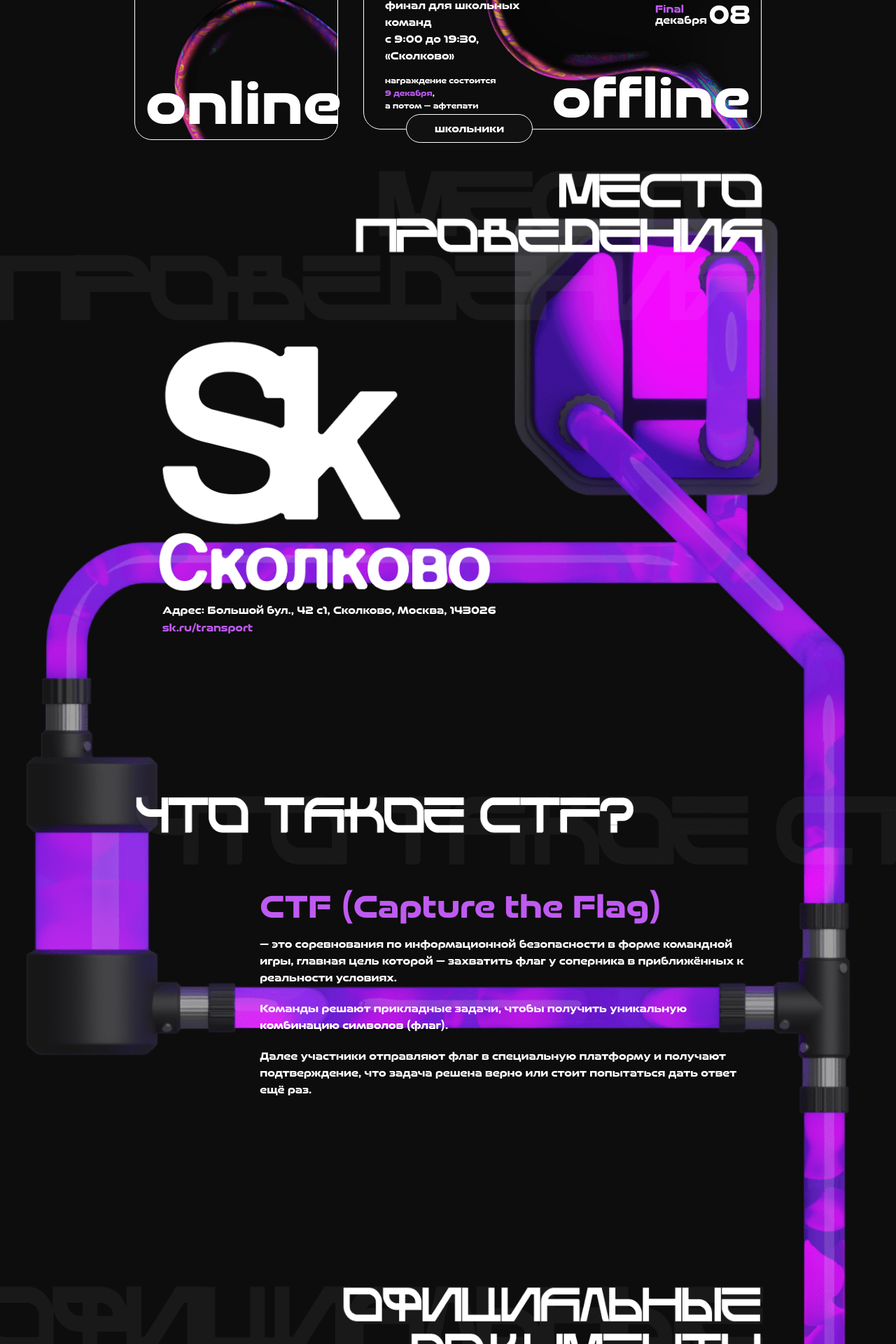
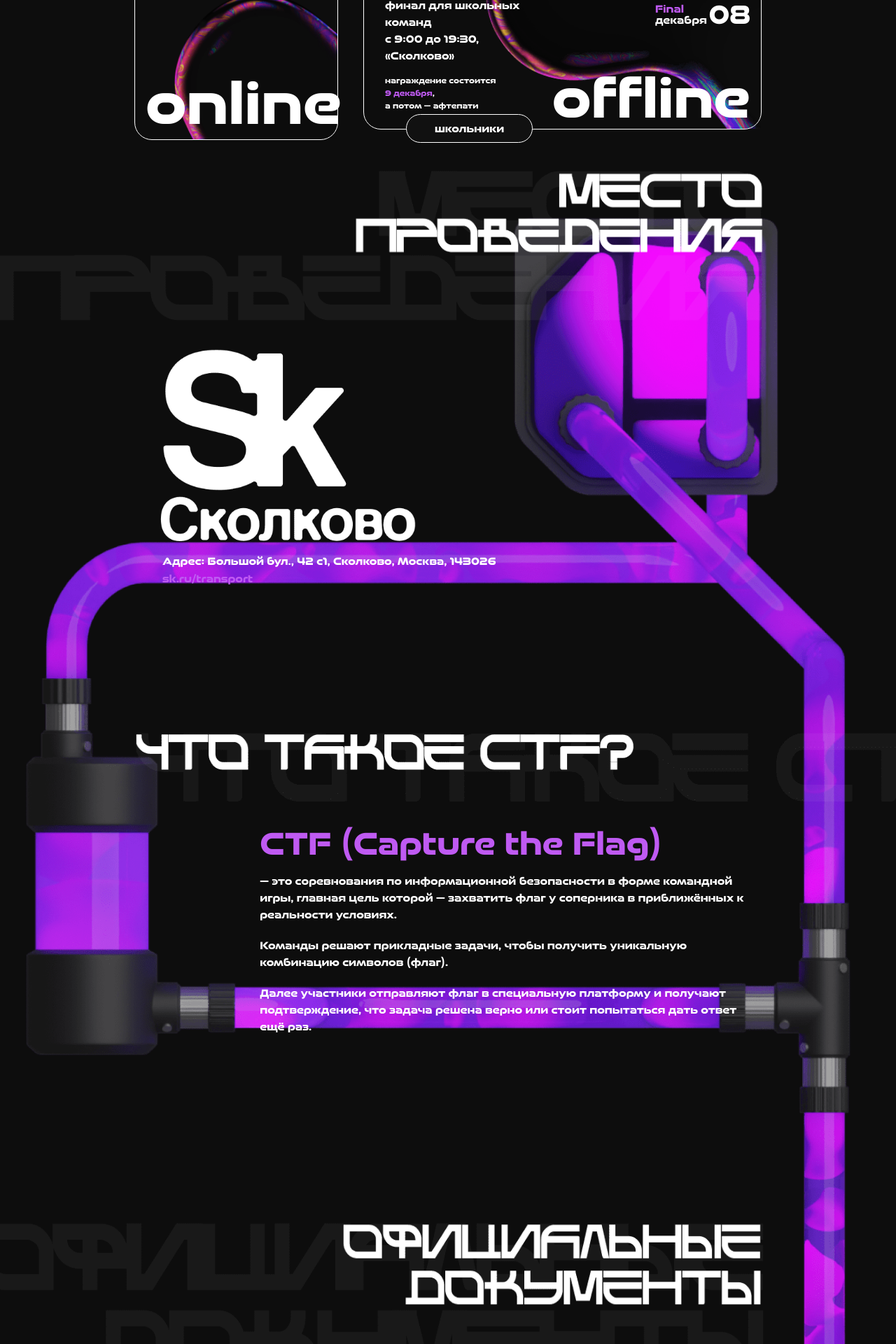
Before and after one commit to RoastedPikachu/CTF_Cup_2023, a Next.js app: page / in a window 1280 px wide. Shown: the part 2288-4208 px from the top of the page at 70% size. Built offline with nearby package versions, Linux system fonts and the light colour scheme.

Commit message:
Поправил поехавшее позиционирование

```diff
--- a/src/app/page.tsx
+++ b/src/app/page.tsx
@@ -79,7 +79,7 @@
 
         <Address />
 
-        <section className="relative flex justify-between mt-[40px] deskWide:mt-[20px] mlarge:mt-[0px] px-[15%] mlarge:px-[7.5%] w-full h-[600px] mlarge:h-[520px] mmedium:h-[480px] msmall:h-[430px]">
+        <section className="relative flex justify-between mt-[-50px] deskWide:mt-[-50px] mlarge:mt-[0px] px-[15%] mlarge:px-[7.5%] w-full h-[600px] mlarge:h-[520px] mmedium:h-[480px] msmall:h-[430px]">
           <img
             src="/static/homePage/text/WhatIsCTFText.png"
             alt="Что такое CTF?"
--- a/src/widgets/pageComponents/homePage/Address.tsx
+++ b/src/widgets/pageComponents/homePage/Address.tsx
@@ -18,13 +18,13 @@
       <img
         src="/static/homePage/logo/SkolkovoLogo.png"
         alt="Сколково"
-        className="pt-[200px] mlarge:pt-[140px] mmedium:pt-[160px] msmall:pt-[120px] ml-[5%] mlarge:ml-[15%] w-[65%] max-w-[580px] mlarge:h-[300px] msmall:h-[260px] scale-[1.3] mlarge:scale-[1.65] mmedium:scale-[1.55] msmall:scale-[1.6] z-[-10]"
+        className="pt-[200px] mlarge:pt-[140px] mmedium:pt-[160px] msmall:pt-[120px] ml-[-2.5%] mlarge:ml-[15%] w-[65%] max-w-[580px] mlarge:h-[300px] msmall:h-[260px] scale-[1] mlarge:scale-[1.65] mmedium:scale-[1.55] msmall:scale-[1.6] z-[-10]"
       />
 
       <span className='relative mt-[300px] mlarge:mt-[0px] msmall:mt-[-30px] mmedium:mt-[20px] mlarge:ml-[-22.5%] w-[37.5%] mlarge:w-[50%] text-[#ffffff] text-[1rem] deskWide:text-[1.125rem] mlarge:text-[0.875rem] mmedium:text-[0.75rem] msmall:text-[0.625rem] font-["Good_Timing"] mlarge:text-right whitespace-nowrap mlarge:whitespace-normal'>
         {!isMobile ? (
           <span className="z-20">
-            <p className="mt-[15px] ml-[40px] z-40">
+            <p className="mt-[-55px] ml-[40px] z-40">
               Адрес: Большой бул., 42 с1, Сколково, Москва, 143026
             </p>
 
```
